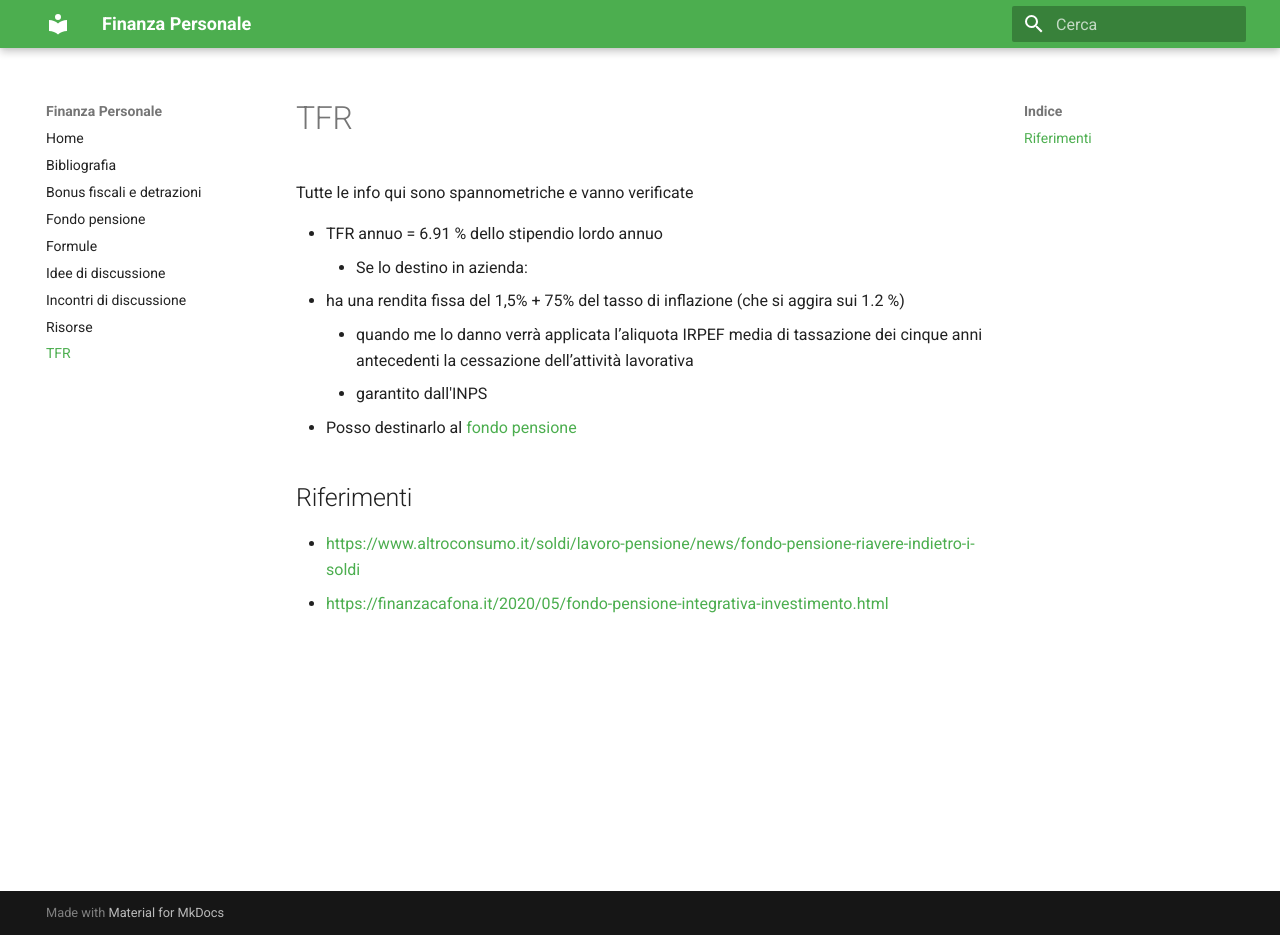
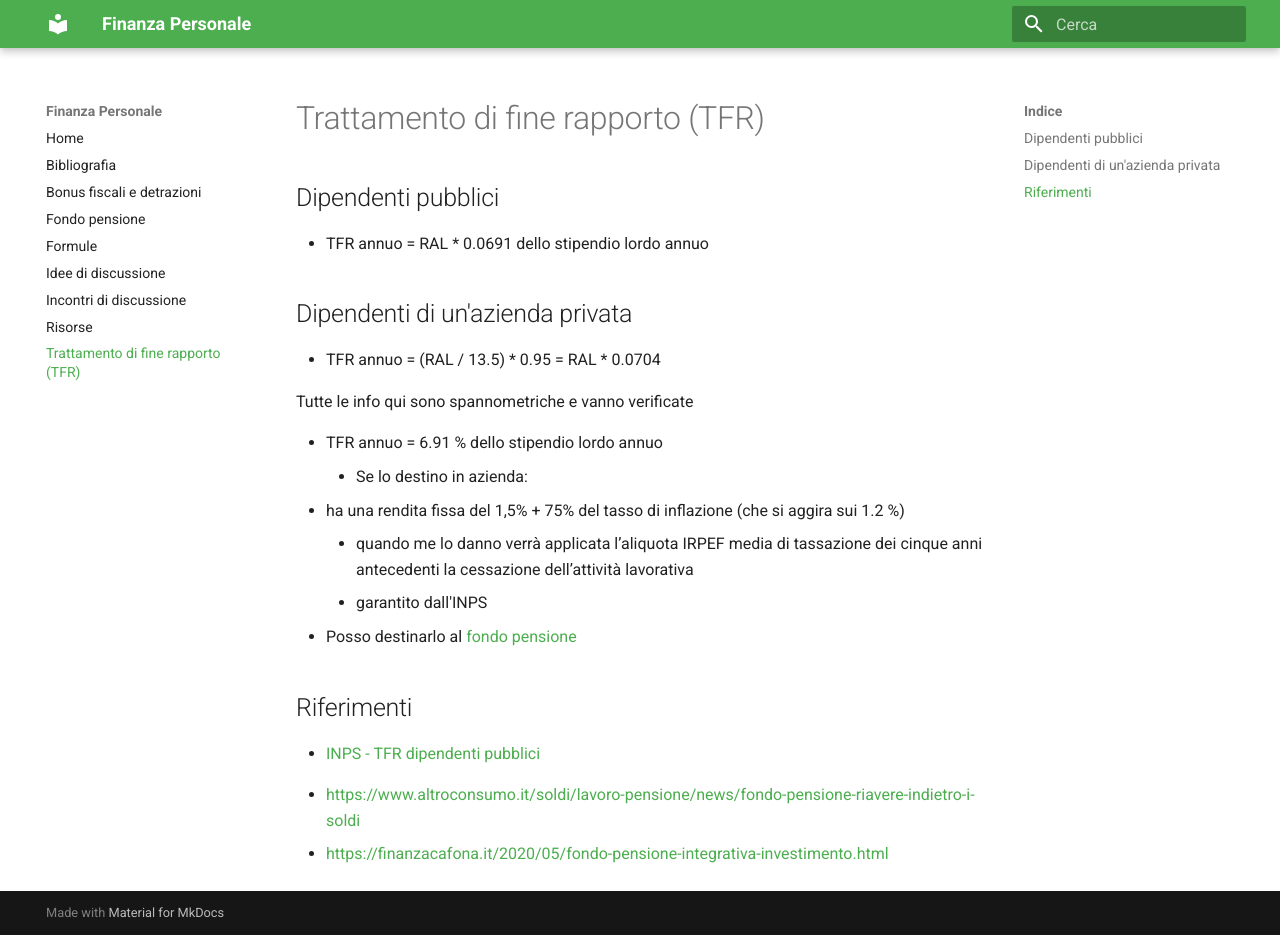
Before and after one commit to simgunz/wiki-finanza-personale, an MkDocs documentation site: the page built from docs/tfr.md, in a window 1280 px wide and 935 px high. Built offline with MkDocs 1.6.1 and Material for MkDocs 9.7.7, drawn with Linux system fonts in a browser that asks for light colours.

Commit message:
Iniziato a pulire la pagina TFR

```diff
--- a/docs/tfr.md
+++ b/docs/tfr.md
@@ -1,6 +1,16 @@
 
 
-# TFR
+# Trattamento di fine rapporto (TFR)
+
+## Dipendenti pubblici
+
+- TFR annuo = RAL * 0.0691 dello stipendio lordo annuo
+
+## Dipendenti di un'azienda privata
+
+- TFR annuo = (RAL / 13.5) * 0.95 = RAL * 0.0704
+
+
 
 Tutte le info qui sono spannometriche e vanno verificate
 
@@ -13,5 +23,7 @@ Tutte le info qui sono spannometriche e vanno verificate
 
 ## Riferimenti
 
+- [INPS - TFR dipendenti pubblici](https://www.inps.it/prestazioni-servizi/il-trattamento-di-fine-rapporto-tfr-per-i-dipendenti-pubblici)
+
 - <https://www.altroconsumo.it/soldi/lavoro-pensione/news/fondo-pensione-riavere-indietro-i-soldi>
 - <https://finanzacafona.it/2020/05/fondo-pensione-integrativa-investimento.html>
```
